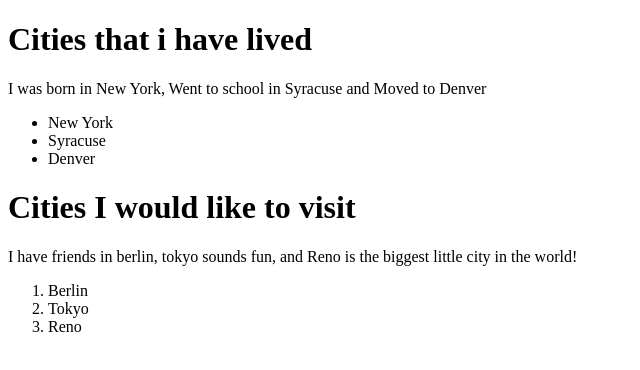
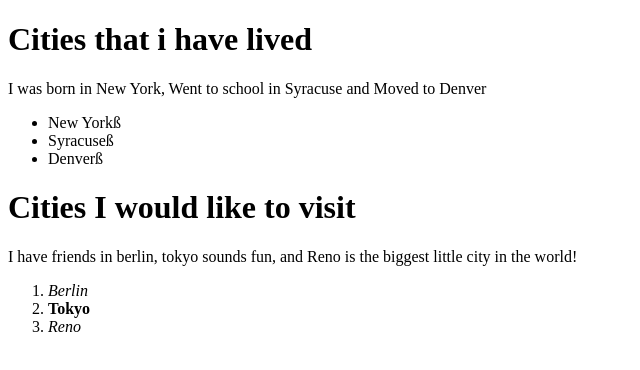
Before and after one commit to cspan00/html-exercise-, a plain HTML site: page index.html in a window 1280 px wide. Shown: the full height of the page, 0-640 px from the left. Drawn offline with Linux system fonts and the light colour scheme.

Commit message:
change styles in the lists and add HTML elements

```diff
--- a/index.html
+++ b/index.html
@@ -6,16 +6,16 @@
 <h1>Cities that i have lived</h1>
 <p>I was born in New York, Went to school in Syracuse and Moved to Denver</p>
 <ul>
-  <li>New York</li>
-  <li>Syracuse</li>
-  <li>Denver</li>
+  <li>New York&#223</li>
+  <li>Syracuse&#223</li>
+  <li>Denver&#223</li>
 </ul>
 <h1>Cities I would like to visit</h1>
 <p>I have friends in berlin, tokyo sounds fun, and Reno is the biggest little city in the world!</p>
 <ol>
-  <li>Berlin</li>
-  <li>Tokyo</li>
-  <li>Reno</li>
+  <li><em>Berlin</em></li>
+  <li><strong>Tokyo</strong></li>
+  <li><em>Reno</em></li>
 </head>
 <body>
 
```
